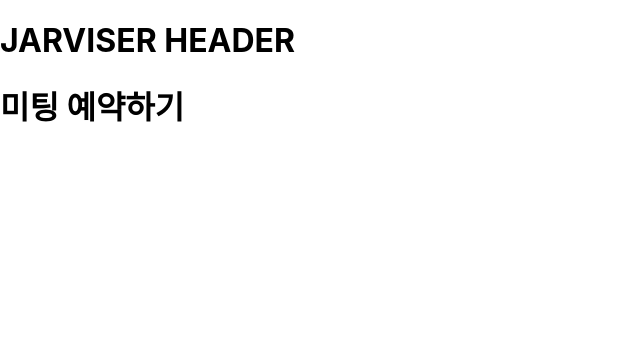
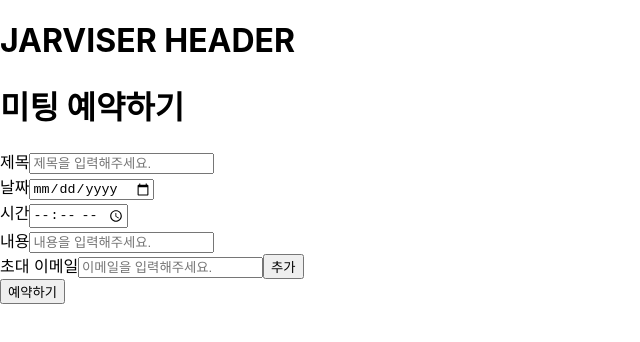
Before and after one commit to jeno8522/Jarviser, a React (Create React App) app: page /reservation in a window 1280 px wide. Shown: the top 342 px of the page, without its empty margins (0-640 px from the left). Built offline with nearby package versions, Linux system fonts and the light colour scheme.

Commit message:
feat : JWT session 등록, reservation 페이지 완성

```diff
--- a/src/pages/Login.jsx
+++ b/src/pages/Login.jsx
@@ -1,9 +1,20 @@
 import { useState } from "react";
 import { useForm } from "react-hook-form";
+import axios from "axios";
 
 function Login() {
   const onSubmit = async (data) => {
-    await new Promise((r) => setTimeout(r, 1000));
+    try {
+      await new Promise((r) => setTimeout(r, 1000));
+      const response = await axios.post(
+        "http://localhost:8081/user/login",
+        data
+      );
+      const accessToken = response.data["access-token"];
+      localStorage.setItem("access-token", accessToken);
+    } catch (error) {
+      console.error("로그인 요청 에러:", error);
+    }
     alert(JSON.stringify(data));
   };
   const {
--- a/src/pages/Reservation.jsx
+++ b/src/pages/Reservation.jsx
@@ -2,11 +2,146 @@
 import { useForm } from "react-hook-form";
 
 function Reservation() {
+  const onSubmit = async (data) => {
+    data.userEmail = userEmail;
+    await new Promise((r) => setTimeout(r, 1000));
+
+    alert(JSON.stringify(data));
+
+    setUserEmail([]);
+    reset();
+  };
+  const [userEmail, setUserEmail] = useState([]);
+  const addUserEmail = (email) => {
+    if (isValidEmail(email)) {
+      if (!userEmail.includes(email)) {
+        setUserEmail([...userEmail, email]);
+        setValue("userEmail", "");
+      } else {
+        alert("이미 추가된 이메일입니다.");
+      }
+    } else {
+      alert("유효한 이메일 주소를 입력하세요.");
+    }
+  };
+  const deleteUser = (index) => {
+    const updatedUser = [...userEmail];
+    updatedUser.splice(index, 1);
+    setUserEmail(updatedUser);
+  };
+  const isValidEmail = (email) => {
+    const emailPattern = /\S+@\S+\.\S+/;
+    return emailPattern.test(email);
+  };
+  const {
+    register,
+    handleSubmit,
+    reset,
+    setValue,
+    formState: { isSubmitting, isSubmitted, errors },
+  } = useForm();
+
   return (
     <>
       <div>
         <h1>미팅 예약하기</h1>
       </div>
+
+      <form onSubmit={handleSubmit(onSubmit)}>
+        <label htmlFor="title">제목</label>
+        <input
+          id="title"
+          type="text"
+          placeholder="제목을 입력해주세요."
+          aria-invalid={
+            isSubmitted ? (errors.title ? "true" : "false") : undefined
+          }
+          {...register("title", {
+            required: "제목은 필수 입력입니다.",
+            pattern: {},
+          })}
+        />
+        {errors.title && <small role="alert">{errors.title.message}</small>}
+        <br />
+        <label htmlFor="date">날짜</label>
+        <input
+          id="date"
+          type="date"
+          placeholder="날짜를 선택해주세요."
+          aria-invalid={
+            isSubmitted ? (errors.date ? "true" : "false") : undefined
+          }
+          {...register("date", {
+            required: "날짜는 필수 입력입니다.",
+          })}
+        />
+        {errors.date && <small role="alert">{errors.date.message}</small>}
+        <br />
+        <label htmlFor="time">시간</label>
+        <input
+          id="time"
+          type="time"
+          placeholder="시간을 선택해주세요."
+          aria-invalid={
+            isSubmitted ? (errors.time ? "true" : "false") : undefined
+          }
+          {...register("time", {
+            required: "시간은 필수 입력입니다.",
+          })}
+        />
+        {errors.time && <small role="alert">{errors.time.message}</small>}
+        <br />
+        <label htmlFor="content">내용</label>
+        <input
+          id="content"
+          type="textarea"
+          placeholder="내용을 입력해주세요."
+          aria-invalid={
+            isSubmitted ? (errors.content ? "true" : "false") : undefined
+          }
+          {...register("content", {
+            required: "내용은 필수 입력입니다.",
+          })}
+        />
+        {errors.content && <small role="alert">{errors.content.message}</small>}
+        <br />
+        <label htmlFor="userEmail">초대 이메일</label>
+        <input
+          id="userEmail"
+          type="email"
+          placeholder="이메일을 입력해주세요."
+          aria-invalid={
+            isSubmitted ? (errors.userEmail ? "true" : "false") : undefined
+          }
+          {...register("userEmail", {
+            required: "초대 이메일은 필수 입력입니다.",
+          })}
+        />
+        {errors.userEmail && (
+          <small role="alert">{errors.userEmail.message}</small>
+        )}
+        <button
+          type="button" // Add this line to prevent the button from submitting the form
+          disabled={isSubmitting}
+          onClick={() =>
+            addUserEmail(document.getElementById("userEmail").value)
+          }
+        >
+          추가
+        </button>
+        <br />
+        {userEmail.map((email, index) => (
+          <div key={index}>
+            {email}
+            <button type="button" onClick={() => deleteUser(index)}>
+              삭제
+            </button>
+          </div>
+        ))}
+        <button type="submit" disabled={isSubmitting}>
+          예약하기
+        </button>
+      </form>
     </>
   );
 }
--- a/src/pages/Signup.jsx
+++ b/src/pages/Signup.jsx
@@ -75,7 +75,7 @@
             },
           })}
         />
-        {errors.password && <small role="alert">{errors.name.message}</small>}
+        {errors.name && <small role="alert">{errors.name.message}</small>}
         <br />
         <button type="submit" disabled={isSubmitting}>
           회원가입
```
